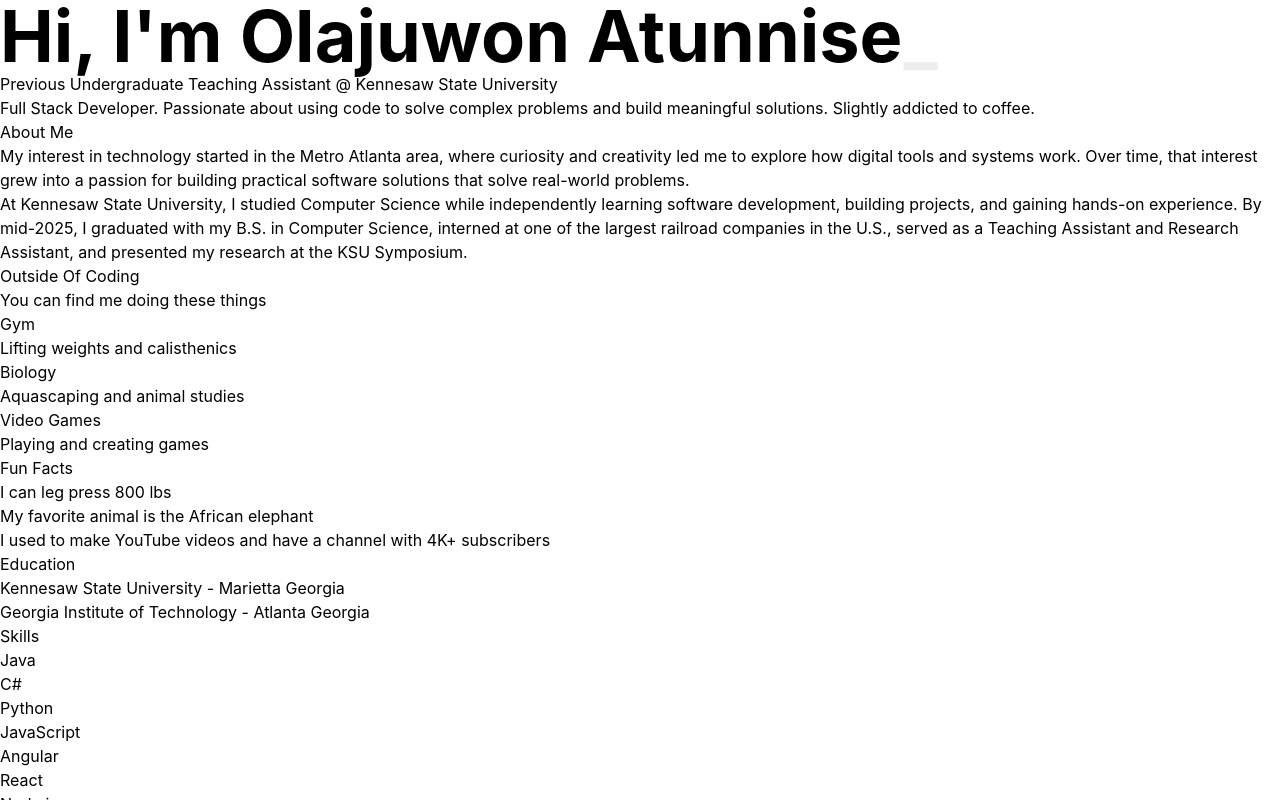
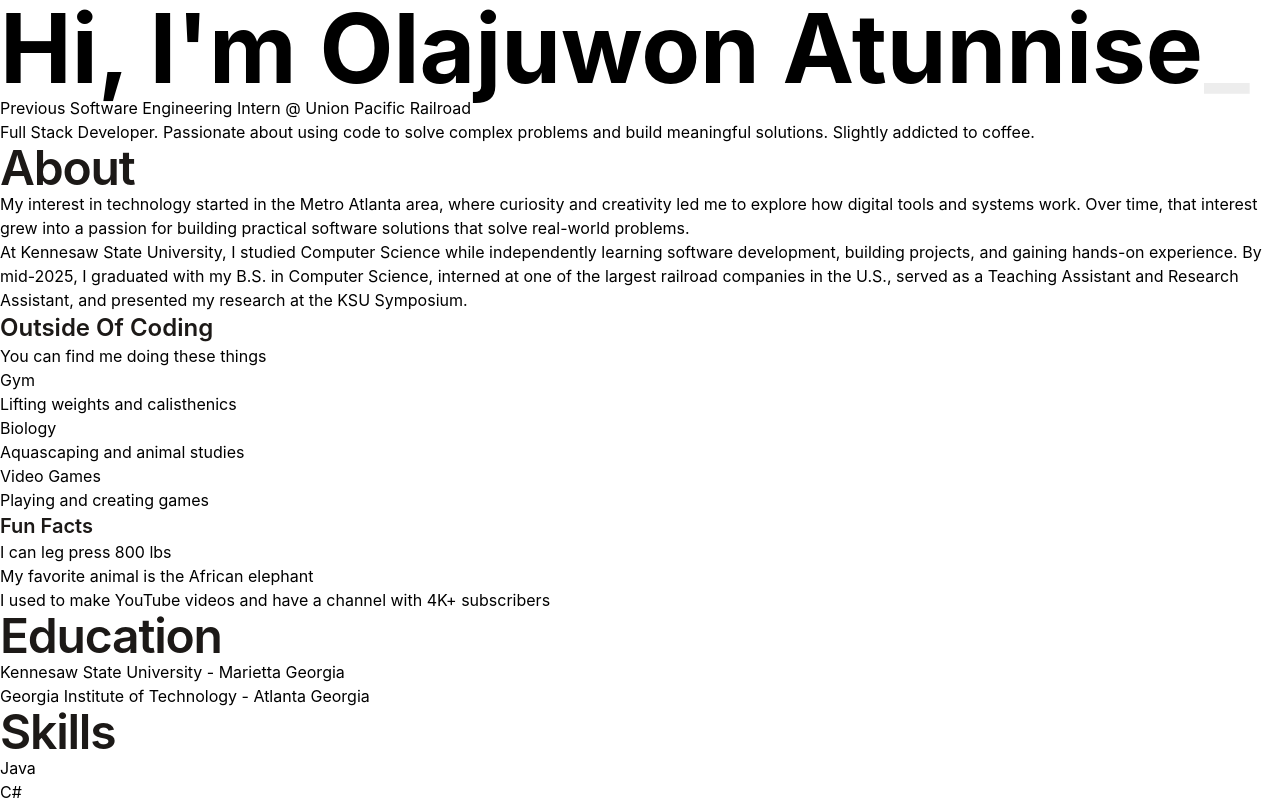
Before and after one commit to Juwonaman/myportfolio, a React (Vite) app: page / in a window 1280 px wide. Shown: the top 800 px of the page. Built offline with nearby package versions, Linux system fonts and the light colour scheme.

Commit message:
Updated again

```diff
--- a/src/App.jsx
+++ b/src/App.jsx
@@ -9,7 +9,6 @@
 import Skills from './components/Skills';
 import Projects from './components/Projects';
 import Typewriter from 'typewriter-effect';
-import FadeContent from './FadeContent'
 import ScrollFadeIn from './components/ScrollFadeIn';
 
 
@@ -22,7 +21,7 @@
       <ScrollFadeIn>
 
 
-      <h1 className="text-7xl font-bold">
+      <h1 className="text-8xl font-bold">
       <Typewriter
   options={{
     strings: [name],
--- a/src/components/AboutMe.jsx
+++ b/src/components/AboutMe.jsx
@@ -4,7 +4,7 @@
 function AboutMe() {
   return (
     <section>
-      <h2>About Me</h2>
+      <h2 className="recipe-section-title">About</h2>
       {aboutMe.map((paragraph, idx) => (
         <p key={idx}>{paragraph}</p>
       ))}
--- a/src/components/Education.jsx
+++ b/src/components/Education.jsx
@@ -4,7 +4,7 @@
 function Education(){
     return(
         <section>
-            <h2>Education</h2>
+            <h2 className="recipe-section-title">Education</h2>
             {education.map((edu, idx) => (<div key={idx}>{edu.school} - {edu.location}</div>))}
         </section>
     );
--- a/src/components/Funfact.jsx
+++ b/src/components/Funfact.jsx
@@ -5,13 +5,13 @@
     return (
         <section>
             <div>
-                <h2>Outside Of Coding</h2>
+                <h2 className= "recipe-section-small">Outside Of Coding</h2>
                 <h3> You can find me doing these things</h3>
                 {hobbyInfo.map((hob, idx) => (<div key = {idx}>
                     <h4>{hob.title}</h4>
                     <p> {hob.description}</p></div>
                     ))}
-                <h3>Fun Facts</h3>
+                <h3 className='reciple-section-xsmall'>Fun Facts</h3>
                 {funFacts.map((fact, idx) => (<p key = {idx}>{fact}</p>))}
 
             </div>
--- a/src/components/Projects.jsx
+++ b/src/components/Projects.jsx
@@ -3,6 +3,7 @@
 function displayProj() {
     return (
         <section>
+            <h2 className ="recipe-section-title">Projects</h2>
         {projects.map((project, idx) => <div key = {idx}>
             <h2>{project.title}</h2>
             <p>{project.description}</p>
--- a/src/components/Skills.jsx
+++ b/src/components/Skills.jsx
@@ -4,7 +4,7 @@
 function Skills(){
     return(
         <section>
-            <h2>Skills</h2>
+            <h2 className="recipe-section-title">Skills</h2>
             {skills.map((skill, idx) => <div key = {idx}>
                 {skill}
             </div>)}
--- a/src/components/workExp.jsx
+++ b/src/components/workExp.jsx
@@ -1,23 +1,37 @@
-import React, { useEffect, useState } from 'react';
+import React, { useEffect, useRef, useState } from 'react';
 import workEx from '../data/workExp';
 
 export function CompAndRole() {
     const [index, setIndex] = useState(0);
+    const [blurred, setBlurred] = useState(false);
+    const skipBlurOnMount = useRef(true);
 
     useEffect(() => {
         if (workEx.length === 0) return;
 
         const id = setInterval(() => {
             setIndex((i) => (i +1) % workEx.length);
-        }, 2000);
+        }, 1500);
         return () => clearInterval(id);
     }, [workEx.length]);
+
+    useEffect(() => {
+        if (skipBlurOnMount.current) {
+            skipBlurOnMount.current = false;
+            return;
+        }
+        setBlurred(true);
+        const id = window.setTimeout(() => setBlurred(false), 260);
+        return () => window.clearTimeout(id);
+    }, [index]);
 
     if (workEx.length === 0) return null;
     const current = workEx[index];
 
   return (
-    <div>
+    <div
+      className={`transition-[filter] duration-200 ease-out ${blurred ? 'blur-xs' : ''}`}
+    >
       {"Previous "}{current.role} @ {current.company}
     </div>
   );
@@ -27,7 +41,7 @@
 export function WorkExp() {
     return(
         <section>
-            <h2>Work Experience</h2>
+            <h2 className = "recipe-section-title">Work Experience</h2>
 
             {workEx.map((comp, idx) => <div key = {idx}>
                  <h3>{comp.company}</h3>
--- a/src/index.css
+++ b/src/index.css
@@ -18,6 +18,18 @@
 
 }
 
+@layer components {
+  .recipe-section-title{
+    @apply text-5xl font-semibold tracking-tight text-stone-900;
+  }
+  .recipe-section-small{
+    @apply text-2xl font-semibold text-stone-900;
+  }
+  .reciple-section-xsmall{
+    @apply text-xl font-semibold text-stone-900;
+  }
+}
+
 @theme{
   --animation-fadein: 1s ease-out forwards;
   @keyframes fadein{
```
